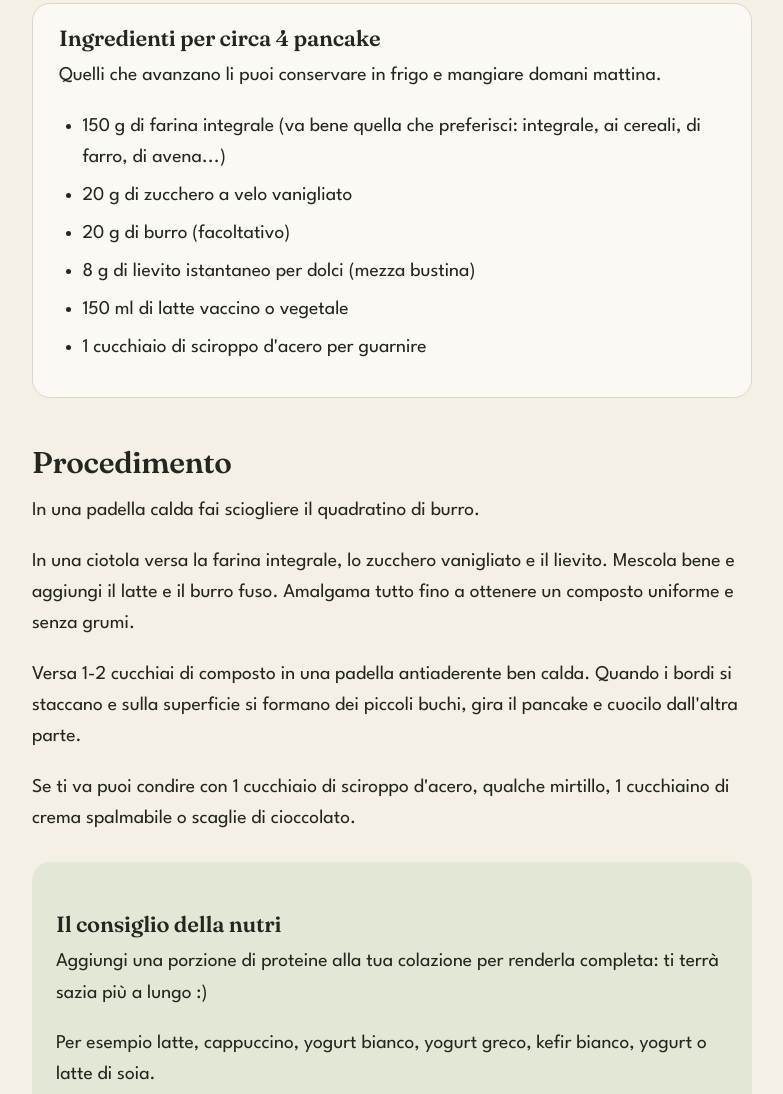
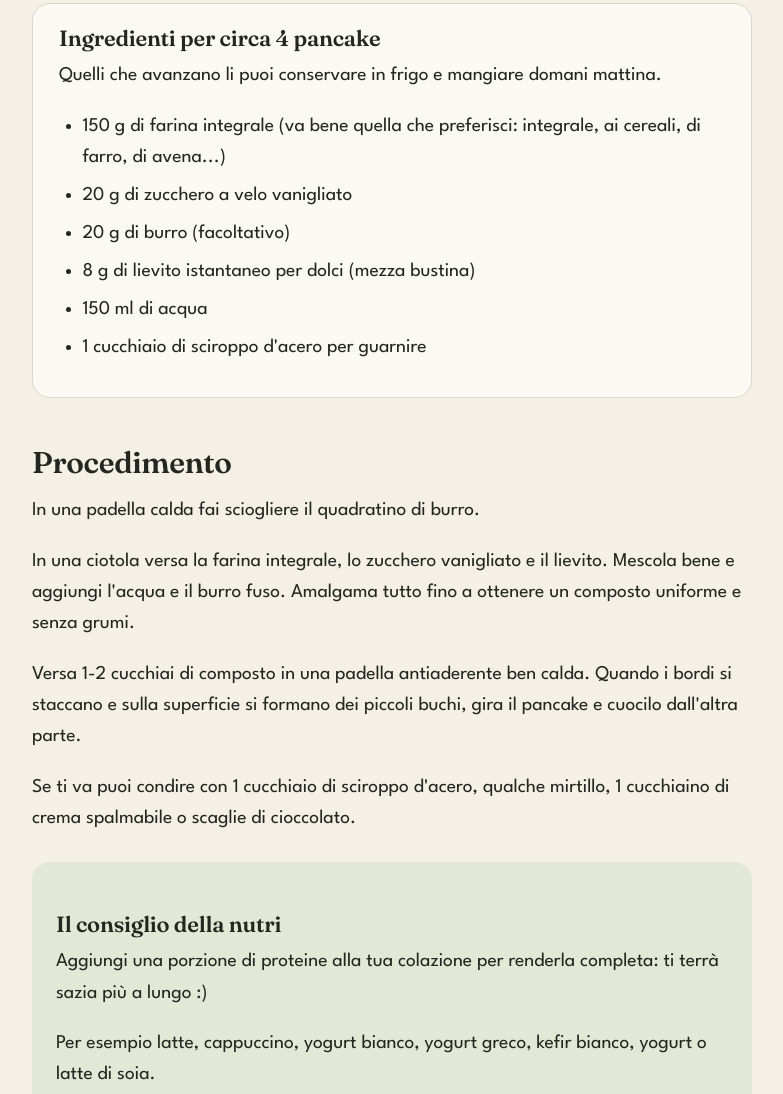
Before and after one commit to mariastellapollini/moduli-stella, a plain HTML site: page sito-nuovo/post/pancakes/index.html in a window 1280 px wide. Shown: the part 894-1988 px from the top of the page, without its empty margins (248-1031 px from the left). Drawn offline with Linux system fonts and the light colour scheme.

Commit message:
sito: indirizzo Sementina, pancakes acqua

```diff
--- a/sito-nuovo/post/pancakes/index.html
+++ b/sito-nuovo/post/pancakes/index.html
@@ -61,13 +61,13 @@
 <li>20 g di zucchero a velo vanigliato</li>
 <li>20 g di burro (facoltativo)</li>
 <li>8 g di lievito istantaneo per dolci (mezza bustina)</li>
-<li>150 ml di latte vaccino o vegetale</li>
+<li>150 ml di acqua</li>
 <li>1 cucchiaio di sciroppo d'acero per guarnire</li>
 </ul>
 </div>
 <h2>Procedimento</h2>
 <p>In una padella calda fai sciogliere il quadratino di burro.</p>
-<p>In una ciotola versa la farina integrale, lo zucchero vanigliato e il lievito. Mescola bene e aggiungi il latte e il burro fuso. Amalgama tutto fino a ottenere un composto uniforme e senza grumi.</p>
+<p>In una ciotola versa la farina integrale, lo zucchero vanigliato e il lievito. Mescola bene e aggiungi l'acqua e il burro fuso. Amalgama tutto fino a ottenere un composto uniforme e senza grumi.</p>
 <p>Versa 1-2 cucchiai di composto in una padella antiaderente ben calda. Quando i bordi si staccano e sulla superficie si formano dei piccoli buchi, gira il pancake e cuocilo dall'altra parte.</p>
 <p>Se ti va puoi condire con 1 cucchiaio di sciroppo d'acero, qualche mirtillo, 1 cucchiaino di crema spalmabile o scaglie di cioccolato.</p>
 <div class="tip">
```
